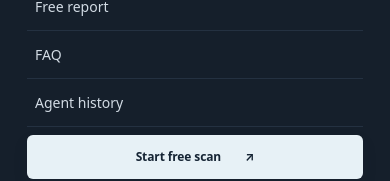
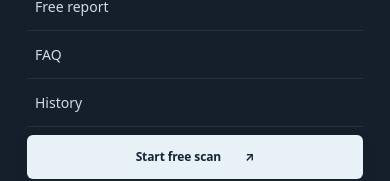
Before and after one commit to helloskyorigin/Safe-sure, a Next.js app: page / in a window 390 px wide. Both pictures are taken after a click on the button "Open navigation". Shown: the part 244-425 px from the top of the page. Built offline with nearby package versions, Linux system fonts and the light colour scheme.

Commit message:
design: align investigation flow, results and history vocabulary

```diff
--- a/components/Header.tsx
+++ b/components/Header.tsx
@@ -126,7 +126,7 @@ export default function Header({ onOpenAssessment }: HeaderProps) {
           <a href="#faq" onClick={closeMenu}>
             FAQ
           </a>
-          <Link href="/assess/history" onClick={closeMenu}>Agent history</Link>
+          <Link href="/assess/history" onClick={closeMenu}>History</Link>
           <a
             href="/assess"
             onClick={handleAssessmentClick}
```
